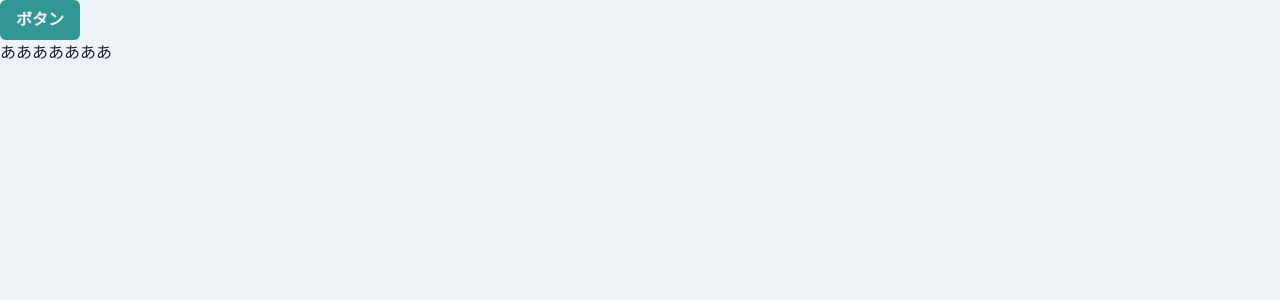
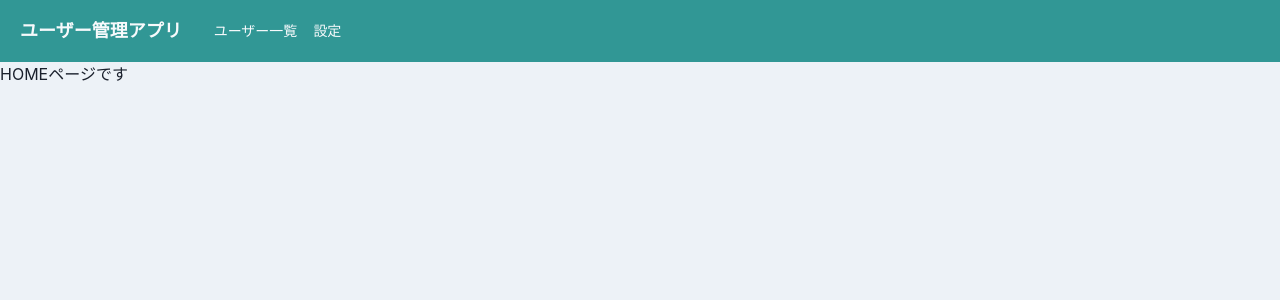
Before and after one commit to kenji-kk/jake-tuto, a React (Create React App) app: page /home in a window 1280 px wide. Shown: the top 300 px of the page. Built offline with nearby package versions, Linux system fonts and the light colour scheme.

Commit message:
ヘッダー作成(drawer)

```diff
--- a/package.json
+++ b/package.json
@@ -3,6 +3,7 @@
   "version": "0.1.0",
   "private": true,
   "dependencies": {
+    "@chakra-ui/icons": "^1.0.12",
     "@chakra-ui/react": "^1.6.0",
     "@emotion/react": "^11.1.5",
     "@emotion/styled": "^11.3.0",
--- a/src/App.tsx
+++ b/src/App.tsx
@@ -1,11 +1,15 @@
-import { Button, ChakraProvider } from '@chakra-ui/react';
+import { ChakraProvider } from '@chakra-ui/react';
+import { BrowserRouter } from 'react-router-dom';
+
 import theme from "./theme/theme";
+import { Router } from "./router/Router";
 
 export default function app() {
   return (
     <ChakraProvider theme={theme}>
-      <Button colorScheme="teal">ボタン</Button>
-      <p>あああああああ</p>
+      <BrowserRouter>
+        <Router />
+      </BrowserRouter>
     </ChakraProvider>
   );
 }
--- /dev/null
+++ b/src/components/organisms/layout/Header.tsx
@@ -0,0 +1,50 @@
+import { Flex, Heading, Box, Link, IconButton, Drawer, DrawerOverlay, DrawerContent, DrawerBody, Button, useDisclosure} from "@chakra-ui/react";
+import { memo, VFC } from "react";
+import { AddIcon }from "@chakra-ui/icons";
+
+export const Header: VFC = memo(() => {
+  const { isOpen, onOpen, onClose} = useDisclosure();
+  return (
+    <>
+    <Flex
+     as="nav"
+     bg="teal.500"
+     color="gray.50"
+     align="center"
+     justify="space-between"
+     padding={{base: 3,md: 5 }}
+     >
+        <Flex align="center" as="a" mr={8} _hover={{cursor: "pointer"}}>
+        <Heading as="h1" fontSize={{base: "md",md: "lg"}}>
+        ユーザー管理アプリ
+        </Heading>
+        </Flex>
+        <Flex align="center" fontSize="sm" flexGrow={2} display={{ base: "none", md: "flex" }}>
+        <Box pr={4}>
+            <Link>ユーザー一覧</Link>
+          </Box>
+          <Link>設定</Link>
+        </Flex>
+        <IconButton
+          aria-label="メニューボタン"
+          size="sm"
+          icon={<AddIcon />}
+          variant="unstyled"
+          display={{ base: "block", md: "none"}}
+          onClick={onOpen}
+        />
+    </Flex>
+    <Drawer placement="left" size="xs" onClose={ onClose } isOpen={ isOpen }>
+      <DrawerOverlay>
+        <DrawerContent>
+          <DrawerBody p={0} bg="gray.100">
+            <Button w="100%">TOP</Button>
+            <Button w="100%">ユーザー一覧</Button>
+            <Button w="100%">設定</Button>
+          </DrawerBody>
+        </DrawerContent>
+      </DrawerOverlay>
+    </Drawer>
+    </>
+  )
+  });
--- /dev/null
+++ b/src/components/pages/Home.tsx
@@ -0,0 +1,5 @@
+import { memo, VFC } from "react";
+
+export const Home: VFC = memo(() => {
+  return <p>HOMEページです</p>;
+});
--- /dev/null
+++ b/src/components/pages/Login.tsx
@@ -0,0 +1,5 @@
+import { memo, VFC } from "react";
+
+export const Login: VFC = memo(() => {
+  return <p>ログインページです</p>;
+});
--- /dev/null
+++ b/src/components/pages/Page404.tsx
@@ -0,0 +1,5 @@
+import { memo, VFC } from "react";
+
+export const Page404: VFC = memo(() => {
+  return <p>404ページです</p>;
+});
--- /dev/null
+++ b/src/components/pages/Setting.tsx
@@ -0,0 +1,5 @@
+import { memo, VFC } from "react";
+
+export const Setting: VFC = memo(() => {
+  return <p>設定ページです</p>;
+});
--- /dev/null
+++ b/src/components/pages/UserManagement.tsx
@@ -0,0 +1,5 @@
+import { memo, VFC } from "react";
+
+export const UserManagement: VFC = memo(() => {
+  return <p>ユーザー管理ページです</p>;
+});
--- /dev/null
+++ b/src/components/templates/HeaderLayout.tsx
@@ -0,0 +1,17 @@
+import { memo, ReactNode, VFC } from "react";
+
+import { Header } from "../organisms/layout/Header"
+
+type Props = {
+  children: ReactNode;
+}
+
+export const HeaderLayout: VFC<Props> = memo((props) => {
+  const { children } = props;
+  return (
+    <>
+      <Header />
+      {children}
+    </>
+  )
+});
--- /dev/null
+++ b/src/router/HomeRoutes.tsx
@@ -0,0 +1,28 @@
+import { Home } from "../components/pages/Home";
+import { Page404 } from "../components/pages/Page404";
+import { Setting } from "../components/pages/Setting";
+import { UserManagement } from "../components/pages/UserManagement";
+
+
+export const homeRoutes = [
+  {
+    path: "/",
+    exact: true,
+    children: <Home />
+  },
+  {
+    path: "/user_management",
+    exact: false,
+    children: <UserManagement />
+  },
+  {
+    path: "/setting",
+    exact: false,
+    children: <Setting />
+  },
+  {
+    path: "*",
+    exact: false,
+    children: <Page404 />
+  },
+];
--- /dev/null
+++ b/src/router/Router.tsx
@@ -0,0 +1,31 @@
+import { memo, VFC}  from "react";
+import { Route, Switch } from "react-router-dom";
+
+import { Login } from "../components/pages/Login";
+import { homeRoutes } from "./HomeRoutes";
+import { Page404 } from "../components/pages/Page404"
+import { HeaderLayout } from "../components/templates/HeaderLayout";
+
+export const Router: VFC = memo(() => {
+  return(
+    <Switch>
+      <Route exact path="/">
+        <Login />
+      </Route>
+      <Route path="/home" render={({ match: { url } }) => (
+        <Switch>
+          {homeRoutes.map((route) => (
+            <Route key={route.path} exact={route.exact} path={`${url}${route.path}`}>
+              <HeaderLayout>
+                {route.children}
+              </HeaderLayout>
+            </Route>
+          ))}
+        </Switch>
+      )} />
+      <Route path="*">
+        <Page404 />
+      </Route>
+    </Switch>
+  );
+});
```
Also changed, not shown: 2 other files (tests, documents, lock files or other folders).
